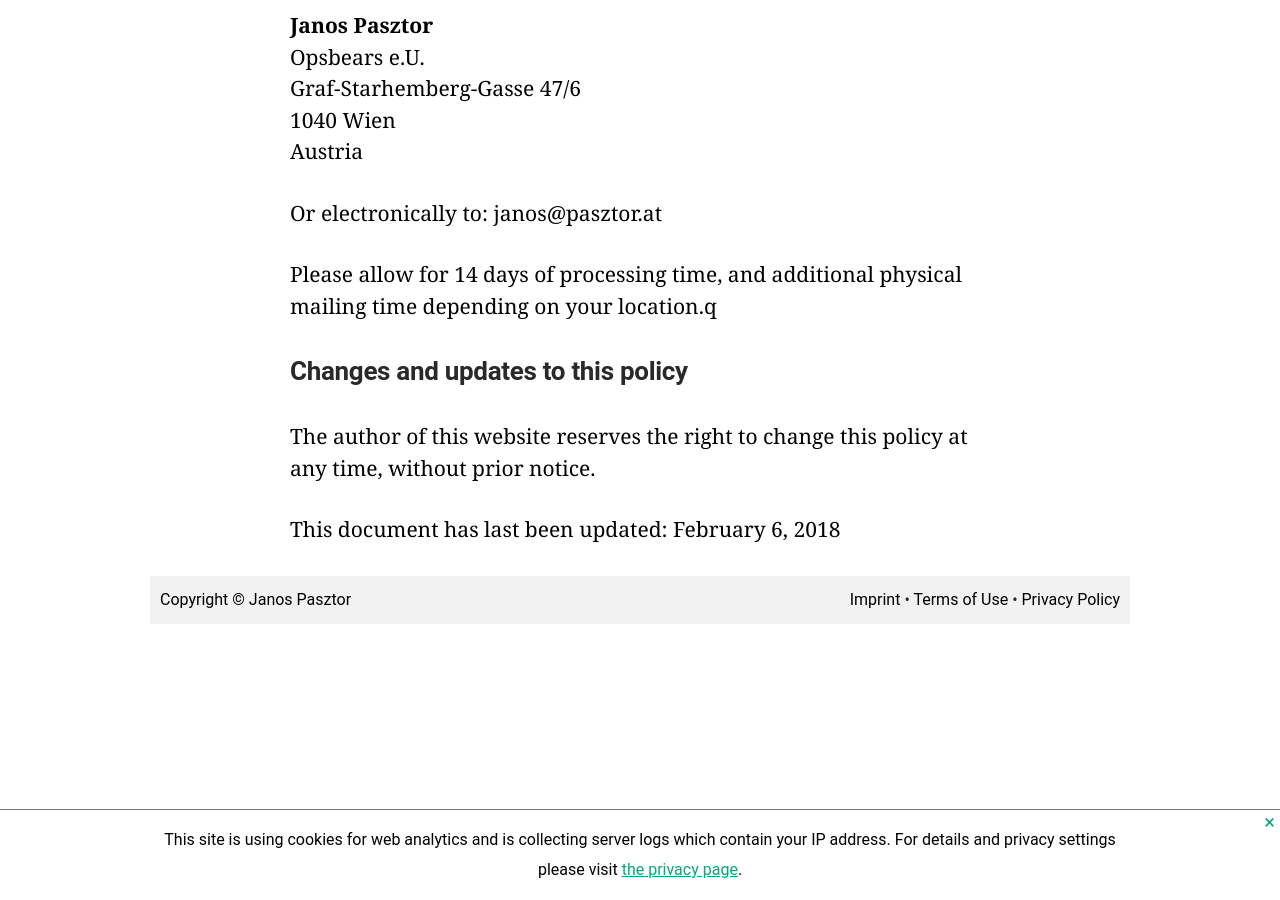
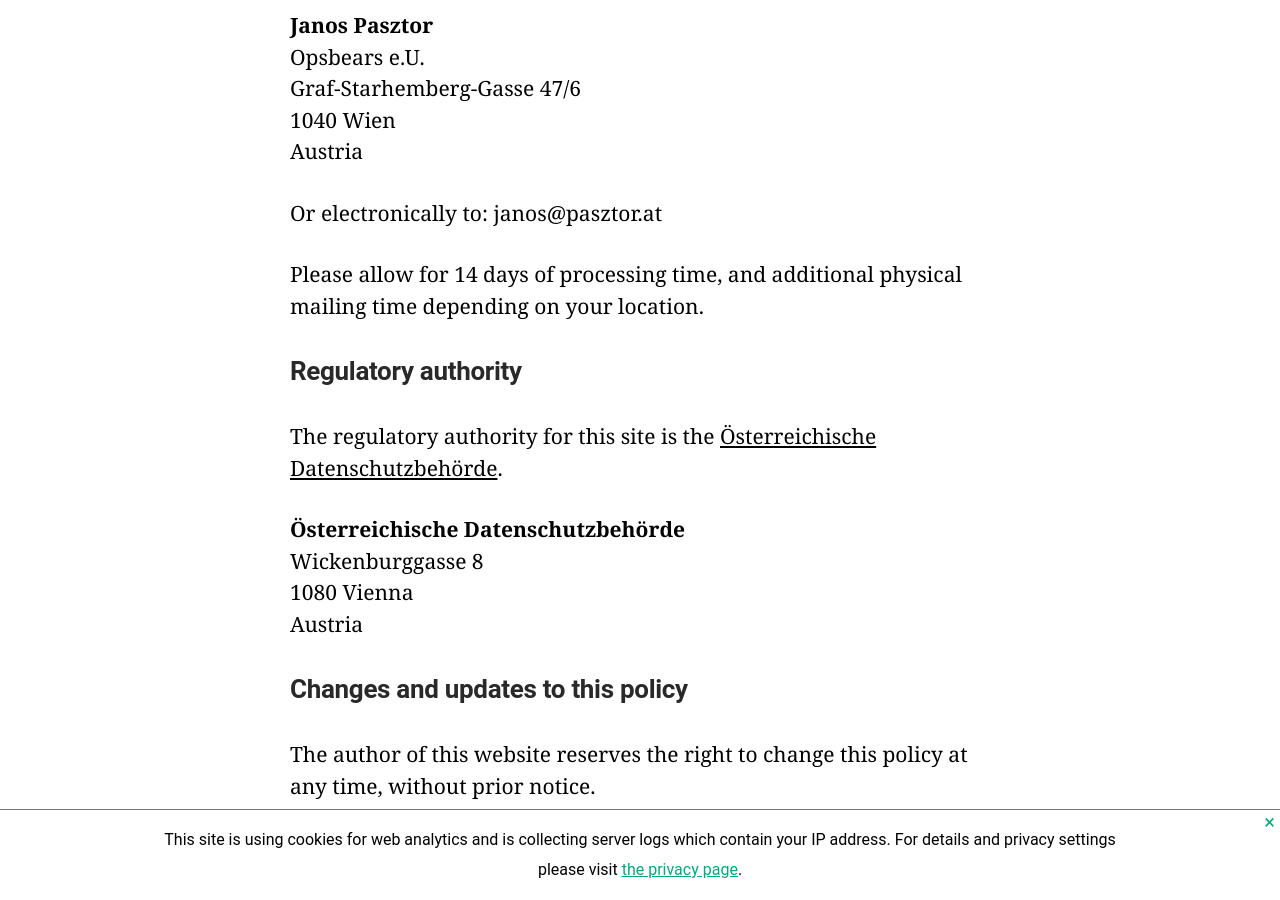
Before and after one commit to Moniter123/build-cdn, a Jekyll site: the page built from privacy.md, in a window 1280 px wide and 900 px high, scrolled down 2193 px. Built offline with Jekyll 4.4.1, drawn with Linux system fonts in a browser that asks for light colours.

Commit message:
Regulatory authority

```diff
--- a/privacy.md
+++ b/privacy.md
@@ -81,7 +81,16 @@
 <p>Or electronically to: &#106;&#097;&#110;&#111;&#115;&#064;&#112;&#097;&#115;&#122;&#116;&#111;&#114;&#046;&#097;&#116;</p>
 {%endraw%}
 
-Please allow for 14 days of processing time, and additional physical mailing time depending on your location.q
+Please allow for 14 days of processing time, and additional physical mailing time depending on your location.
+
+## Regulatory authority
+
+The regulatory authority for this site is the [Österreichische Datenschutzbehörde](https://www.data-protection-authority.gv.at/).
+
+**Österreichische Datenschutzbehörde**<br />
+Wickenburggasse 8<br />
+1080 Vienna<br />
+Austria
 
 ## Changes and updates to this policy
 
```
